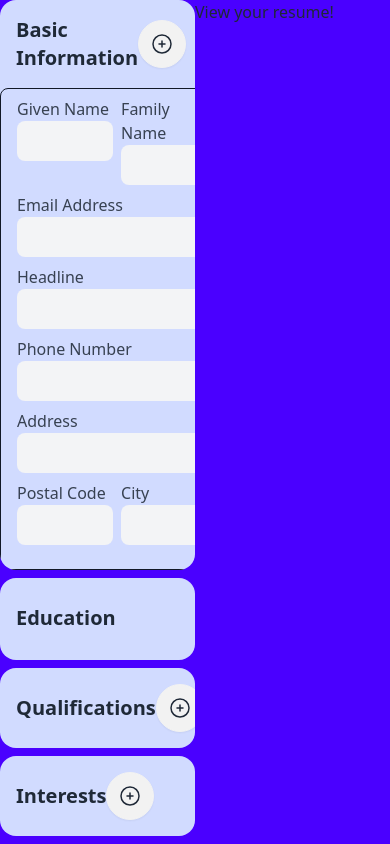
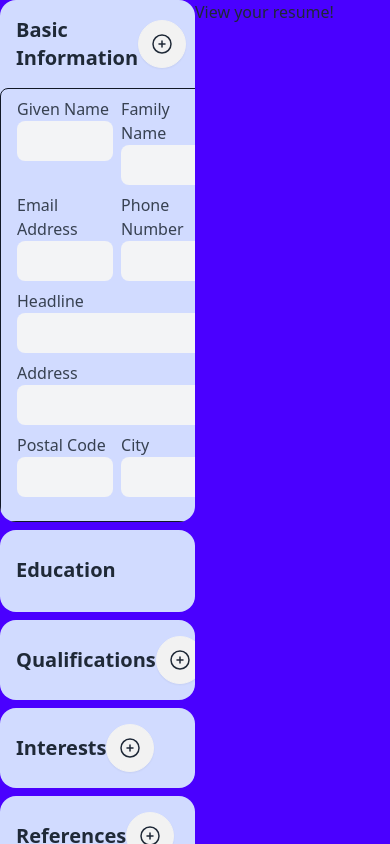
Before and after one commit to Ja-Uyoma/CV-Application, a React (Vite) app: page / in a window 390 px wide. Both pictures are taken after a click on the button 162 px from the left and 44 px from the top of the page. Shown: the top 844 px of the page. Built offline with nearby package versions, Linux system fonts and the light colour scheme.

Commit message:
refactor: group EmailInput and TelephoneInput in a flex container

```diff
--- a/src/components/BasicInformation.tsx
+++ b/src/components/BasicInformation.tsx
@@ -51,16 +51,13 @@ const BasicInformation = () => {
           </div>
         </div>
 
-        <div className="my-2">
+        <div className="flex justify-between gap-2">
           <EmailInput name="Email Address" />
+          <TelephoneInput name="Phone Number" />
         </div>
 
         <div className="my-2">
           <TextField name="Headline" />
-        </div>
-
-        <div className="my-2">
-          <TelephoneInput name="Phone Number" />
         </div>
 
         <div className="my-2">
```
